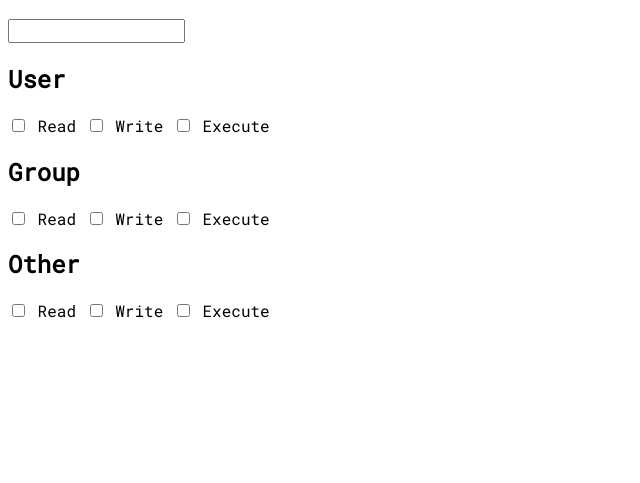
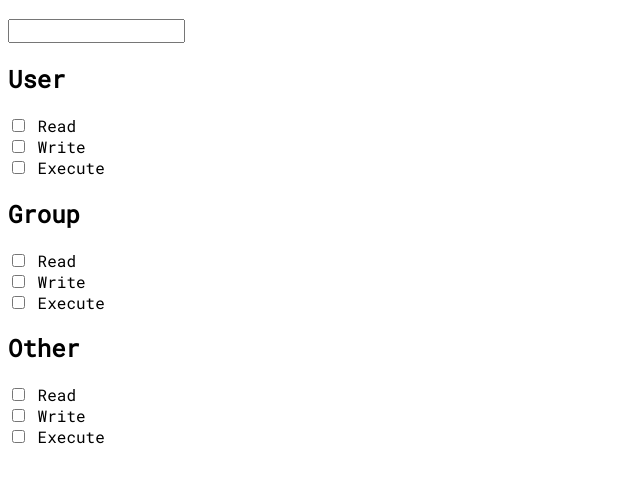
Before and after one commit to helenascholl/chmod-integer, a plain HTML site: page src/index.html in a window 1280 px wide. Shown: the part 67-550 px from the top of the page, without its empty margins (0-640 px from the left). Drawn offline with Linux system fonts and the light colour scheme.

Commit message:
Add classes

```diff
--- a/src/index.html
+++ b/src/index.html
@@ -12,43 +12,61 @@
 
   <input type="text" id="integer">
 
-  <div>
-    <div>
+  <div class="permissions">
+    <div class="category">
       <h2>User</h2>
 
+      <div class="permission">
         <input type="checkbox" id="user-read">
         <label for="user-read">Read</label>
+      </div>
 
+      <div class="permission">
         <input type="checkbox" id="user-write">
         <label for="user-read">Write</label>
+      </div>
 
+      <div class="permission">
         <input type="checkbox" id="user-execute">
         <label for="user-read">Execute</label>
       </div>
-    <div>
+    </div>
+    <div class="category">
       <h2>Group</h2>
 
+      <div class="permission">
         <input type="checkbox" id="group-read">
         <label for="group-read">Read</label>
+      </div>
 
+      <div class="permission">
         <input type="checkbox" id="group-write">
         <label for="group-read">Write</label>
+      </div>
 
+      <div class="permission">
         <input type="checkbox" id="group-execute">
         <label for="group-read">Execute</label>
       </div>
-    <div>
+    </div>
+    <div class="category">
       <h2>Other</h2>
 
+      <div class="permission">
         <input type="checkbox" id="other-read">
         <label for="other-read">Read</label>
+      </div>
 
+      <div class="permission">
         <input type="checkbox" id="other-write">
         <label for="other-read">Write</label>
+      </div>
 
+      <div class="permission">
         <input type="checkbox" id="other-execute">
         <label for="other-read">Execute</label>
       </div>
     </div>
+  </div>
 </body>
 </html>
```
Lines whose indentation alone changed are shown as unchanged.
